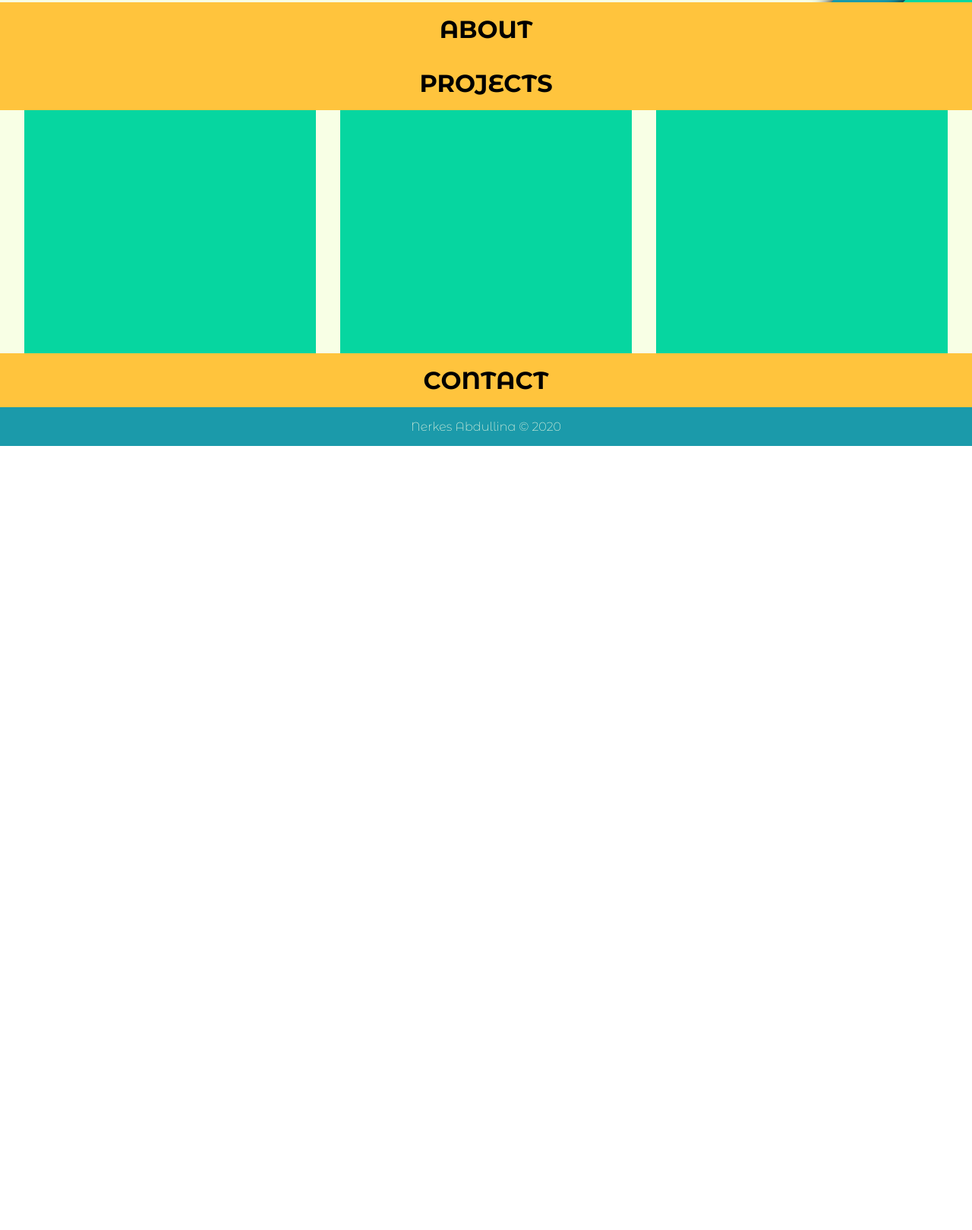
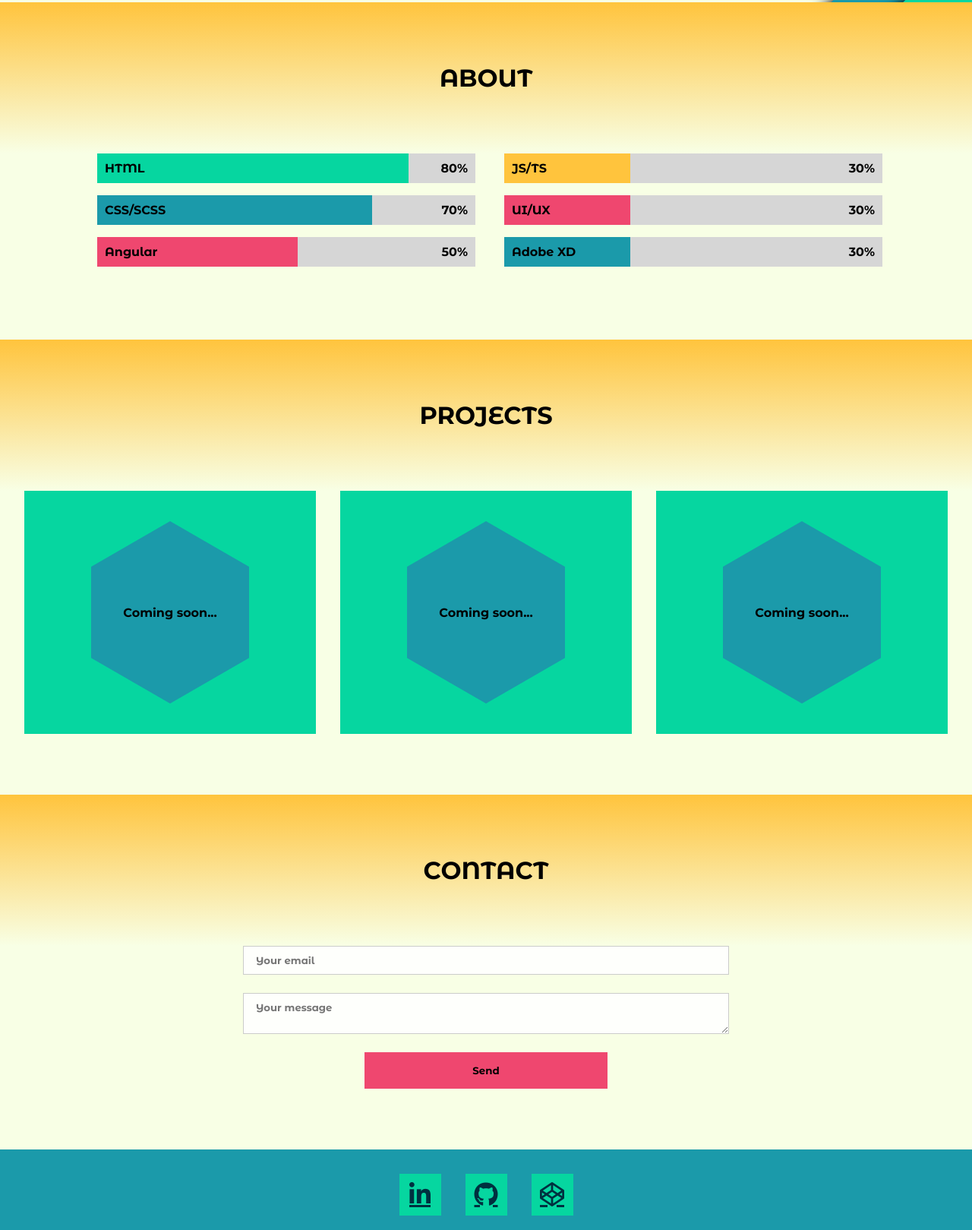
Before and after one commit to nerkess/Portfolio, a plain HTML site: page index.html in a window 1280 px wide. Shown: the part 797-2416 px from the top of the page at 76% size. Before the commit the page ends 1384 px from the top, so only its background shows below. Drawn offline with nearby package versions, Linux system fonts and the light colour scheme; a script that the page names is missing.

Commit message:
finishing changes

```diff
--- /dev/null
+++ b/css/contact.css
@@ -0,0 +1,87 @@
+
+form{
+    width: 50%;
+}
+
+/* reset */
+form input,
+form select,
+form textarea,
+form fieldset,
+form optgroup,
+form label,
+.StripeElement {
+  font-family: inherit;
+  font-size: 100%;
+  color: inherit;
+  border: none;
+  border-radius: 0;
+  display: block;
+  width: 100%;
+  padding: 0;
+  margin: 0;
+  -webkit-appearance: none;
+  -moz-appearance: none;
+}
+form label,
+form legend {
+  font-size: 0.825rem;
+  margin-bottom: 0.5rem;
+}
+/* border, padding, margin, width */
+form input,
+form select,
+form textarea,
+.StripeElement {
+  box-sizing: border-box;
+  border: 1px solid rgba(0, 0, 0, 0.2);
+  background-color: rgba(255, 255, 255, 0.9);
+  padding: 0.75em 1rem;
+  margin-bottom: 1.5rem;
+}
+form input:focus,
+form select:focus,
+form textarea:focus,
+.StripeElement:focus {
+  background-color: white;
+  outline-style: solid;
+  outline-width: thin;
+  outline-color: gray;
+  outline-offset: -1px;
+}
+form [type="text"],
+form [type="email"],
+.StripeElement {
+  width: 100%;
+}
+form [type="button"],
+form [type="submit"],
+form [type="reset"] {
+  width: 50%;
+  cursor: pointer;
+  -webkit-appearance: button;
+  -moz-appearance: button;
+  appearance: button;
+}
+form [type="button"]:focus,
+form [type="submit"]:focus,
+form [type="reset"]:focus {
+  outline: none;
+}
+
+form select {
+  text-transform: none;
+}
+
+button{
+  background-color: var(--four);
+  padding: 1rem;
+  font-family: inherit;
+  border: none;
+}
+
+@media only screen and (max-width: 1000px){
+  form{
+      width: 80%;
+  }
+}
--- /dev/null
+++ b/css/footer.css
@@ -0,0 +1,32 @@
+footer{
+    background-color: var(--three);
+    display: flex;
+    flex-direction: column;
+    align-items: center;
+    justify-content: center;}
+
+footer p{
+    margin: 1rem;
+    color: var(--one);}
+
+.icons{
+    display: flex;
+}
+
+.icons a:link, a:visited{
+    color: var(--text-color);
+}
+
+.icons a:hover{
+    color: var(--one);
+}
+
+.icon{
+    width: 55px;
+    height: 55px;
+    background-color: var(--two);
+    margin: 2rem 1rem 1rem;
+    display: flex;
+    justify-content: center;
+    align-items: center;
+}
--- a/css/main.css
+++ b/css/main.css
@@ -13,43 +13,16 @@ body, html{
     font-weight: 200;
     font-size: 1rem;}
 
-/*******HEADER********************************************/
-header{
-    position: absolute;
-    width: 100%;
-    display: flex;
-    justify-content: flex-end;
-    background-color: var(--two);
-    z-index: 1;}
-
-nav{width: 60%;}
-
-ul{
-    list-style: none;
-    display: flex;
-    justify-content: space-around;}
-
-li{
-    margin: 0 1rem;
-    font-weight: 700;}
-
-li a:link, li a:visited{
-    text-decoration: none;
-}
-
-li:hover{cursor: pointer;}
-li:nth-child(1) a:hover{color: var(--one);}
-li:nth-child(2) a:hover{color: var(--three);}
-li:nth-child(3) a:hover{color: var(--four);}
-li:nth-child(4) a:hover{color: var(--five);}
-
 /*********************************************************/
 
 #home h1, #about h1, #projects h1, #contact h1{
-    background-color: var(--five);
-    padding: 1rem;}
+    background-image: linear-gradient(var(--five), var(--one));
+    align-self: stretch;
+    padding: 5rem 1rem;}
 
-#about, #projects, #contact{text-align: center;}
+#about, #projects, #contact{
+    padding-bottom: 5rem;
+    text-align: center;}
 #home, #about, #projects, #contact{
     background-color: var(--one);}
 
@@ -58,6 +31,12 @@ li:nth-child(4) a:hover{color: var(--five);}
     width: 100%;
     overflow: hidden;
     position: relative;}
+
+#about, #contact{
+    display: flex;
+    flex-direction: column;
+    align-items: center;
+}
 
 .portrait{
     width: 80%;
@@ -92,25 +71,28 @@ img{
     font-weight: 700;
     color: var(--text-color);}
 
-.no-margin{margin: 0;}
+@media only screen and (max-width: 900px){
+    .portrait{
+        height: auto;
+    }
+    .flex{
+        flex-direction: column;
+        justify-content: center;
+    }
 
-.projects{
-    display: flex;
-    justify-content: space-evenly;
+    .photo{
+        width: 15rem;
+        height: 15rem;
+    }
+
+    .welcome-text{
+        font-size: 1rem;
+        width: 80%;
+        text-align: center;
+        background-color: rgba(255, 255, 255, .15);
+        backdrop-filter: blur(10px);
+        border-radius: 10px;
+        margin-top: 1rem;
+        padding: 1rem;
+    }
 }
-
-.projects div{
-    width: 30%;
-    height: 20rem;
-    background-color: #06d6a0;
-}
-
-/*******FOOTER********************************************/
-footer{
-    background-color: var(--three);
-    display: flex;
-    justify-content: center;}
-
-footer p{
-    margin: 1rem;
-    color: var(--one);}
--- /dev/null
+++ b/css/projects.css
@@ -0,0 +1,73 @@
+.no-margin{margin: 0;}
+
+.projects{
+    display: flex;
+    justify-content: space-evenly;
+}
+
+.container{
+    width: 30%;
+    height: 20rem;
+    background-color: #06d6a0;
+    position: relative;
+}
+
+.hexagon{
+    position: absolute;
+    margin: auto;
+    top: 0;
+    bottom: 0;
+    left: 0;
+    right: 0;
+    width: 208px;
+    height: 120px;
+    display: flex;
+    justify-content: center;
+    align-items: center;
+    background-color: var(--three);
+    /*animation: wave 10s ease-in-out infinite;
+*/}
+
+.hexagon::before, .hexagon::after{
+    content: "";
+    position: absolute;
+    width: 0;
+    height: 0;
+    border-left: 104px solid transparent;
+    border-right: 104px solid transparent;
+    left: 0;
+    right: 0;
+    /*animation: wave 10s ease-in-out infinite;
+*/}
+
+.hexagon::before{
+    border-bottom: 60px solid var(--three);
+    top: -60px;
+}
+
+.hexagon::after{
+    border-top: 60px solid var(--three);
+    bottom: -60px;
+}
+
+@keyframes wave{
+    0%{
+        transform: rotateY(0);
+    }
+    50%{
+        transform: rotateY(360deg);
+    }
+    100%{
+        transform: rotateY(0);
+    }
+}
+
+@media only screen and (max-width: 800px){
+    .container:nth-child(1), .container:nth-child(3){
+        display: none;
+    }
+
+    .container:nth-child(2){
+        width: 80%;
+    }
+}
--- /dev/null
+++ b/css/skills.css
@@ -0,0 +1,47 @@
+.grid{
+    display: grid;
+    grid-template-columns: 1fr 1fr;
+    width: 80%;
+    column-gap: 3rem;
+}
+
+.skill-container{
+    width: 100%;
+    background-color: #d6d6d6;
+    margin-bottom: 1rem;
+    padding-right: 10px;
+    display: flex;
+    align-items: center;
+    justify-content: space-between;
+}
+
+.skill{
+    padding: 10px;
+    text-align: start;
+}
+
+.html{
+    width: 80%;
+    background-color: var(--two);}
+.css{
+    width: 70%;
+    background-color: var(--three);}
+.angular{
+    width: 50%;
+    background-color: var(--four);}
+.ts{
+    width: 30%;
+    background-color: var(--five);}
+.ui{
+    width: 30%;
+    background-color: var(--four);}
+.xd{
+    width: 30%;
+    background-color: var(--three);}
+
+@media only screen and (max-width: 800px){
+    .grid{
+        display: flex;
+        flex-direction: column;
+    }
+}
--- a/index.html
+++ b/index.html
@@ -5,19 +5,38 @@
     <meta name="viewport" content="width=device-width, initial-scale=1.0">
     <title>Portfolio Nerkes Abdullina</title>
     <link rel="stylesheet" href="css/main.css">
+    <link rel="stylesheet" href="css/header.css">
     <link rel="stylesheet" href="css/bg-boxes.css">
-    <link href="https://fonts.googleapis.com/css2?family=Montserrat+Alternates:wght@200;700&display=swap" rel="stylesheet">
+    <link rel="stylesheet" href="css/skills.css">
+    <link rel="stylesheet" href="css/projects.css">
+    <link rel="stylesheet" href="css/contact.css">
+    <link rel="stylesheet" href="css/footer.css">
+    <link href="https://fonts.googleapis.com/css2?family=Montserrat+Alternates:wght@700&display=swap" rel="stylesheet">
     <link href="https://unpkg.com/aos@2.3.1/dist/aos.css" rel="stylesheet">
-</head>
+    <script src="https://use.fontawesome.com/160ada3ebb.js"></script></head>
 <body>
     <header>
         <nav>
+            <div class="menu-icon">
+                <i class="fa fa-bars fa-2x" aria-hidden="true" onclick="openMenu()"></i>
+                <div class="menu-list">
+                    <ul onclick="closeMenu()">
+                        <li><a href="#home">HOME</a></li>
+                        <li><a href="#about">ABOUT</a></li>
+                        <li><a href="#projects">PROJECTS</a></li>
+                        <li><a href="#contact">CONTACT</a></li>
+                    </ul>
+                </div>
+            </div>
+
+            <div class="menu">
                 <ul>
                     <li><a href="#home">HOME</a></li>
                     <li><a href="#about">ABOUT</a></li>
                     <li><a href="#projects">PROJECTS</a></li>
                     <li><a href="#contact">CONTACT</a></li>
                 </ul>
+            </div>
         </nav>
     </header>
 
@@ -29,11 +48,11 @@
         <div class="bg-box right angle-box-five"></div>
 
         <div class="portrait flex">
-            <img src="./images/me-green-cube.jpg" class="photo" alt="photo" data-aos="fade-right">
+            <img src="./images/me-green-square.jpg" class="photo" alt="photo" data-aos="fade-right">
             <div class="welcome-text" data-aos="fade-left">
                 <p>Hello!</p>
                 <p>I am glad you are visiting my portfolio.</p>
-                <p>My name is Nerkes Abdullina. I am a frontend developer.</p>
+                <p>My name is Nerkes Abdullina. I am a Front-End Developer.</p>
             </div>
         </div>
 
@@ -41,24 +60,107 @@
 
     <div id="about">
         <h1 class="no-margin">ABOUT</h1>
+        <div class="grid">
+            <div>
+                <div class="skill-container">
+                    <div class="skill html">
+                        <span>HTML</span>
+                    </div>
+                    <span>80%</span>
+                </div>
+                <div class="skill-container">
+                    <div class="skill css">
+                        <span>CSS/SCSS</span>
+                    </div>
+                    <span>70%</span>
+                </div>
+                <div class="skill-container">
+                    <div class="skill angular">
+                        <span>Angular</span>
+                    </div>
+                    <span>50%</span>
+                </div>
+            </div>
+            <div>
+                <div class="skill-container">
+                    <div class="skill ts">
+                        <span>JS/TS</span>
+                    </div>
+                    <span>30%</span>
+                </div>
+                <div class="skill-container">
+                    <div class="skill ui">
+                        <span>UI/UX</span>
+                    </div>
+                    <span>30%</span>
+                </div>
+                <div class="skill-container">
+                    <div class="skill xd">
+                        <span>Adobe XD</span>
+                    </div>
+                    <span>30%</span>
+                </div>
+            </div>
+        </div>
     </div>
 
     <div id="projects">
         <h1 class="no-margin">PROJECTS</h1>
         <div class="projects">
-            <div ></div>
-            <div></div>
-            <div></div>
+            <div class="container">
+                <div class="hexagon"
+                data-aos="flip-left">
+                    <p>Coming soon...</p>
+                </div>
+            </div>
+            <div class="container">
+                <div class="hexagon"
+                data-aos="flip-up">
+                    <p>Coming soon...</p>
+                </div>
+            </div>
+            <div class="container">
+                <div class="hexagon"
+                data-aos="flip-right">
+                    <p>Coming soon...</p>
+                </div>
+            </div>
         </div>
     </div>
 
     <div id="contact">
         <h1 class="no-margin">CONTACT</h1>
+        <form action="https://formspree.io/f/xbjponpq" method="POST">
+            <label>
+                <input type="text" name="_replyto" placeholder="Your email">
+            </label>
+            <label>
+                <textarea name="message" placeholder="Your message"></textarea>
+            </label>
+            <button type="submit">Send</button>
+        </form>
     </div>
 
     <footer>
+        <div class="icons">
+            <a href="https://www.linkedin.com/in/nerkes-abdullina-10b792174/">
+                <div class="icon">
+                    <i class="fa fa-linkedin fa-2x" aria-hidden="true"></i>
+                </div>
+            </a>
+            <a href="https://github.com/nerkess/">
+                <div class="icon">
+                    <i class="fa fa-github fa-2x" aria-hidden="true"></i>
+                </div>
+            </a>
+            <a href="https://codepen.io/nerkess/">
+                <div class="icon">
+                    <i class="fa fa-codepen fa-2x" aria-hidden="true"></i>
+                </div>
+            </a>
+        </div>
+
         <p>Nerkes Abdullina &copy; 2020</p>
-        <!--<a href="mailto:nerkesabdullina1990@gmail.com">nerkesabdullina1990@gmail.com</a>-->
     </footer>
 </body>
 <script src="https://unpkg.com/aos@next/dist/aos.js"></script>
```
Also changed, not shown: css/header.css (added, +77 -0 lines), js/animation.js (added, +9 -0 lines), images/me-green-square.jpg (renamed from images/me-green-cube.jpg). Lines whose indentation alone changed are shown as unchanged.
